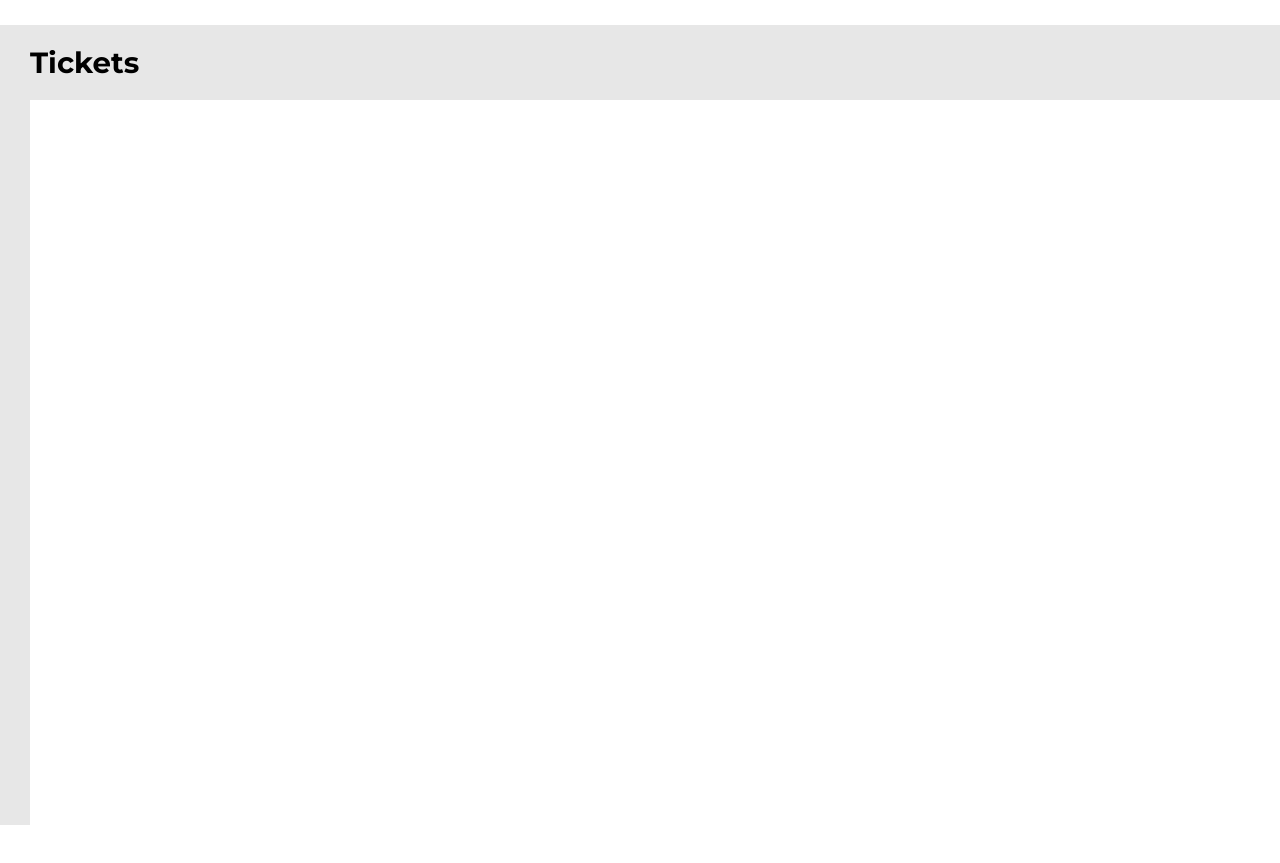
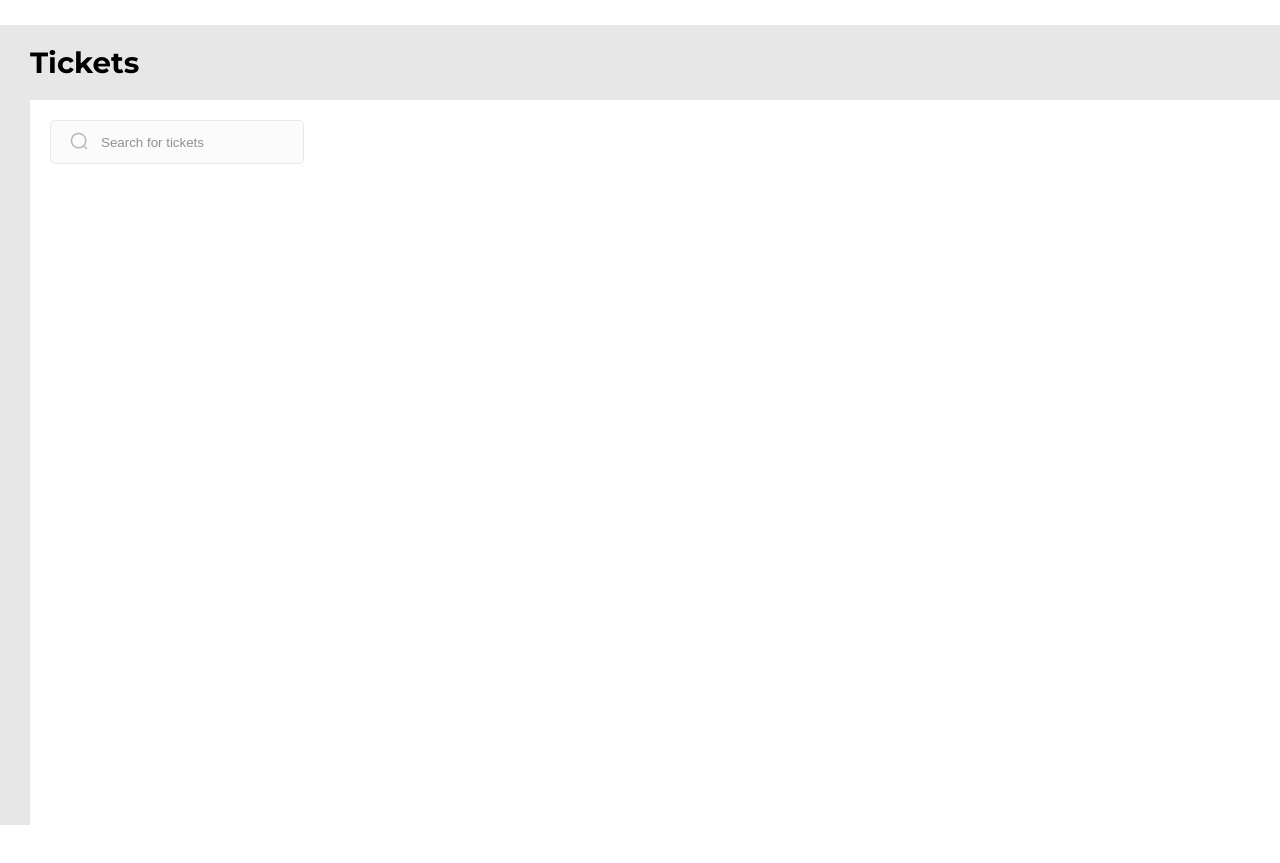
Before and after one commit to Yaros2318/Proga, a plain HTML site: page index.html in a window 1280 px wide. Shown: the part 87-950 px from the top of the page. Drawn offline with Linux system fonts and the light colour scheme.

Commit message:
Add field for searching

```diff
--- a/index.html
+++ b/index.html
@@ -37,7 +37,14 @@
     <main class="main">
         <div class="container_main">
             <h3 class="header_tickets">Tickets</h3>
-            <div class="container_tickets"></div>
+            <div class="container_tickets">
+                <form action="" method="">
+                    <div>
+                        <input name="search" class="search_tickets" type="search" placeholder="Search for tickets">
+                        <img src="images/search-normal.png" alt="" class="search_icon">
+                    </div>
+                </form>
+            </div>
         </div>
     </main>
 
--- a/style.css
+++ b/style.css
@@ -10,8 +10,8 @@ body {
     margin: 0;
     padding: 0;
     box-sizing: border-box;
+    -webkit-tap-highlight-color: transparent;
   }
-
 
   .header {
     background-color: #FFFFFF;
@@ -118,3 +118,35 @@ body {
     position: absolute;
     top: 75px;
 }
+
+.search_tickets {
+    width: 254px;
+    height: 44px;
+    margin: 20px 20px;
+    border: 1px solid rgba(199, 199, 199, 0.459);
+    background-color: #fbfbfb;
+    border-radius: 5px;
+    opacity: 0.8;
+    text-indent: 50px;
+    position: relative;
+}
+
+.search_icon {
+    display: inline-block;
+    width: 18px;
+    height: 18px;
+    left: 40px;
+    top: 32px;
+    vertical-align: middle;
+    position: absolute;
+}
+
+.search_tickets:focus {
+  outline: none;
+  border: 1px solid rgba(199, 199, 199, 0.459);
+  box-shadow: none;
+}
+
+.search_tickets:focus-visible {
+  outline: none;
+}
```
Also changed, not shown: images/search-normal.png (added).
